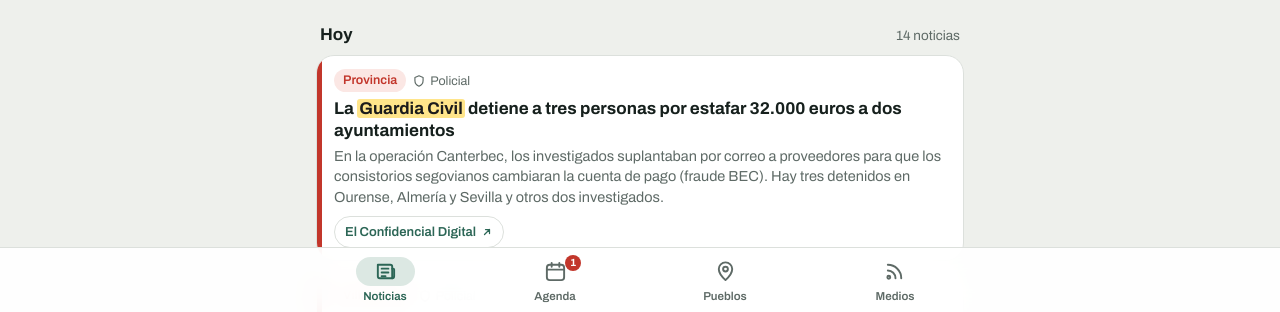
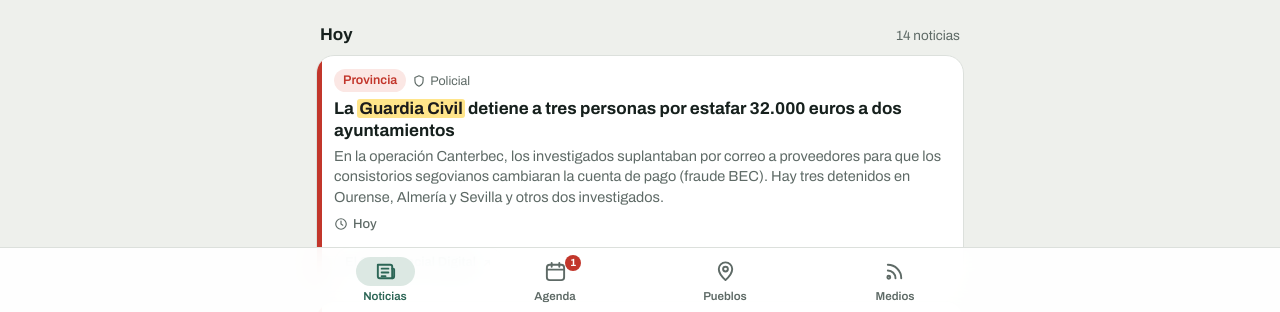
Before and after one commit to prensasegovia/prensasegovia, a website: page public/index.html in a window 1280 px wide. Shown: the part 486-798 px from the top of the page. Drawn offline with Linux system fonts and the light colour scheme.

Commit message:
Fecha y hora de publicación en cada noticia
Co-Authored-By: Claude Opus 5.5 <noreply@anthropic.com>
Claude-Session: https://claude.ai/code/session_01Eb46cSAZrR7ZvKrFzX1nEW

```diff
--- a/public/index.html
+++ b/public/index.html
@@ -114,7 +114,9 @@ a{color:inherit}
 .pill.nuevo{background:var(--new);color:#fff}
 .cat{color:var(--muted);display:inline-flex;align-items:center;gap:4px}
 .cat svg{width:14px;height:14px}
-.time{margin-left:auto;color:var(--muted);white-space:nowrap}
+.foot-card{margin:-2px 0 9px}
+.time{color:var(--muted);font-size:13px;display:inline-flex;align-items:center;gap:5px;font-weight:500}
+.time svg{width:14px;height:14px}
 .card h4{margin:0 0 4px;font-size:17px;line-height:1.28;font-weight:700;font-variation-settings:"wdth" 90}
 .card p{margin:0 0 9px;color:var(--muted);font-size:14.5px;line-height:1.42;display:-webkit-box;-webkit-line-clamp:3;-webkit-box-orient:vertical;overflow:hidden}
 .srcs{display:flex;gap:6px;flex-wrap:wrap;align-items:center}
@@ -314,12 +316,20 @@ const store = {
   set(k,v){ try{ localStorage.setItem("psg:"+k, JSON.stringify(v)); }catch(e){} }
 };
 function ago(dia, hora){
-  if (!hora) return dia===today() ? "" : "";
-  const t = new Date(`${dia}T${hora}:00`); const m = (Date.now()-t.getTime())/6e4;
-  if (m < 0) return hora;
-  if (m < 60) return `Hace ${Math.max(1,Math.round(m))} min`;
-  if (m < 60*12) return `Hace ${Math.floor(m/60)} h`;
-  return dia===today() ? hora : "";
+  if (!hora) return "";
+  const m = (Date.now()-new Date(`${dia}T${hora}:00`).getTime())/6e4;
+  if (m < 0) return "";
+  if (m < 60) return `hace ${Math.max(1,Math.round(m))} min`;
+  if (m < 60*24) return `hace ${Math.floor(m/60)} h`;
+  return "";
+}
+// "Hoy, 10:42 · hace 2 h", "Ayer, 18:05", "Lun 26 oct, 09:10" (sin hora si no se conoce)
+function cuando(dia, hora){
+  const t = today(); const x = D(dia);
+  const fecha = dia===t ? "Hoy" : dia===addDays(t,-1) ? "Ayer"
+    : cap(x.toLocaleDateString("es-ES",{weekday:"short",day:"numeric",month:"short"}).replace(/\./g,""));
+  const a = ago(dia, hora);
+  return `${fecha}${hora?", "+hora:""}${a?" · "+a:""}`;
 }
 
 /* ---------- Estado ---------- */
@@ -387,15 +397,16 @@ function card(n, opts={}){
   const vistos = new Set();
   const medios = (n.medios||[]).filter(m=>{ const k=norm(String(m.nombre).replace(/[.\s]+$/,"").replace(/^el\s+/i,"")); const u=String(m.url||""); if(vistos.has(k)||vistos.has(u)) return false; vistos.add(k); vistos.add(u); return true; });
   const src = medios.slice(0,4).map(m=>{ const u=safeUrl(m.url); return u?`<a class="src" href="${esc(u)}" target="_blank" rel="noopener">${esc(m.nombre)}${m.pago?' <span class="pay">de pago</span>':""}${EXT}</a>`:""; }).join("");
-  const t = ago(n._dia, n.hora);
+  const t = cuando(n._dia, n.hora);
   return `<article class="card ${lvl}" ${first?`data-href="${esc(first)}"`:""}>
     <div class="top">
       ${isNew(n)?'<span class="pill nuevo">Nuevo</span>':""}
       <span class="pill ${lvl!=="baja"?"lvl-"+lvl:""}">${esc(n.municipio||"Provincia")}</span>
-      ${ev}${cats}${t?`<span class="time">${esc(t)}</span>`:""}
+      ${ev}${cats}
     </div>
     <h4>${hl(n.titulo)}</h4>
     ${n.resumen?`<p>${hl(n.resumen)}</p>`:""}
+    <div class="foot-card"><span class="time"><svg viewBox="0 0 24 24" fill="none" stroke="currentColor" stroke-width="2" stroke-linecap="round"><circle cx="12" cy="12" r="9"/><path d="M12 7v5l3 2"/></svg>${esc(t)}</span></div>
     <div class="srcs">${src}</div>
   </article>`;
 }
@@ -451,7 +462,7 @@ function viewNoticias(news){
         return `<a class="urg ${urg.length===1?"alone":""}" ${u?`href="${esc(u)}" target="_blank" rel="noopener"`:""}>
           <span class="where">${ICON(CAT[n._cats[0]]?.d||CAT.policial.d)}${esc(n.municipio||"Provincia")}</span>
           <h3>${esc(n.titulo)}</h3>
-          <span class="when">${n.fecha_evento?esc(fmtDayName(n.fecha_evento))+(n.hora_evento?", "+esc(n.hora_evento):""):esc(ago(n._dia,n.hora)||fmtDayName(n._dia))}</span></a>`; }).join("") + `</div>`;
+          <span class="when">${n.fecha_evento?esc(fmtDayName(n.fecha_evento))+(n.hora_evento?", "+esc(n.hora_evento):""):esc(cuando(n._dia,n.hora))}</span></a>`; }).join("") + `</div>`;
   }
   h += chipsBar(pool);
   h += `<div class="feed">`;
--- a/scripts/actualizar.mjs
+++ b/scripts/actualizar.mjs
@@ -282,6 +282,7 @@ async function main() {
     const tk = tokens(n.titulo);
     const ya = existentes.find(e => e.n.id === n.id || parecido(e.tk, tk) >= 0.6);
     if (ya) { // añade enlaces de otros medios a la que ya estaba
+      if (!ya.n.hora && n.hora) ya.n.hora = n.hora;
       for (const m of n.medios) if (!ya.n.medios.some(x => norm(x.nombre) === norm(m.nombre)) && ya.n.medios.length < 5) ya.n.medios.push(m);
       continue;
     }
```
